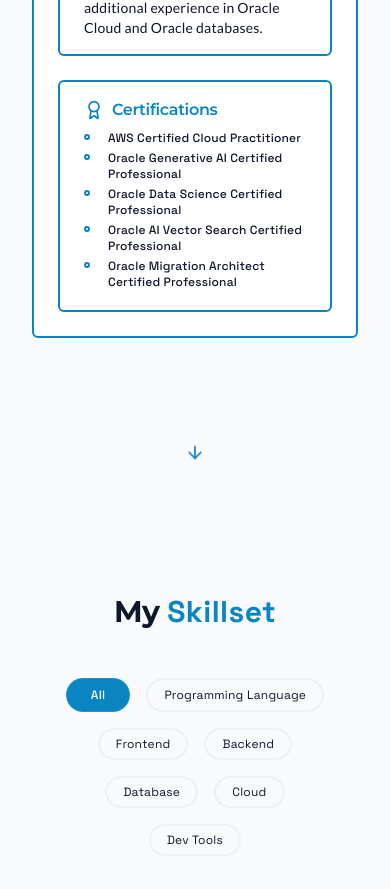
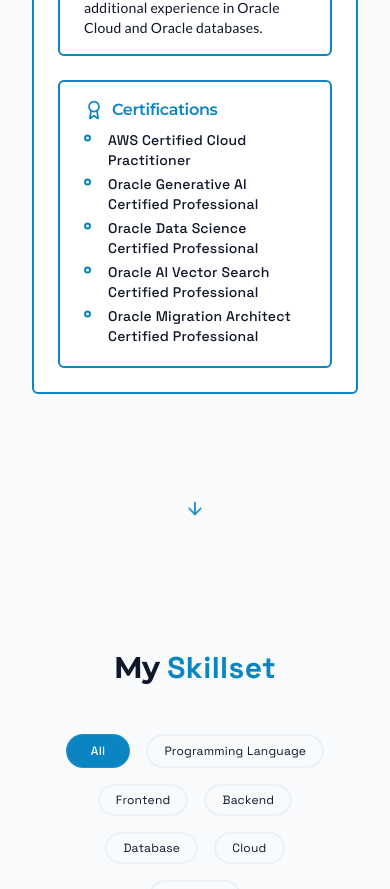
Before and after one commit to ERSA-14/ERSA_portfolio, a React (Vite) app: page / in a window 390 px wide. Shown: the part 1892-2781 px from the top of the page. Built offline with nearby package versions, Linux system fonts and the light colour scheme; no server answers.

Commit message:
fixed flex

```diff
--- a/src/components/AboutMe.jsx
+++ b/src/components/AboutMe.jsx
@@ -69,7 +69,7 @@ export const AboutMe = () => {
                   Certifications
                 </h4>
 
-                <div className="text-muted-foreground font-medium text-xs md:text-base">
+                <div className="text-muted-foreground font-medium text-sm md:text-base">
                   <ul className="hollow-circle">
                     <li>
                       <a
```
